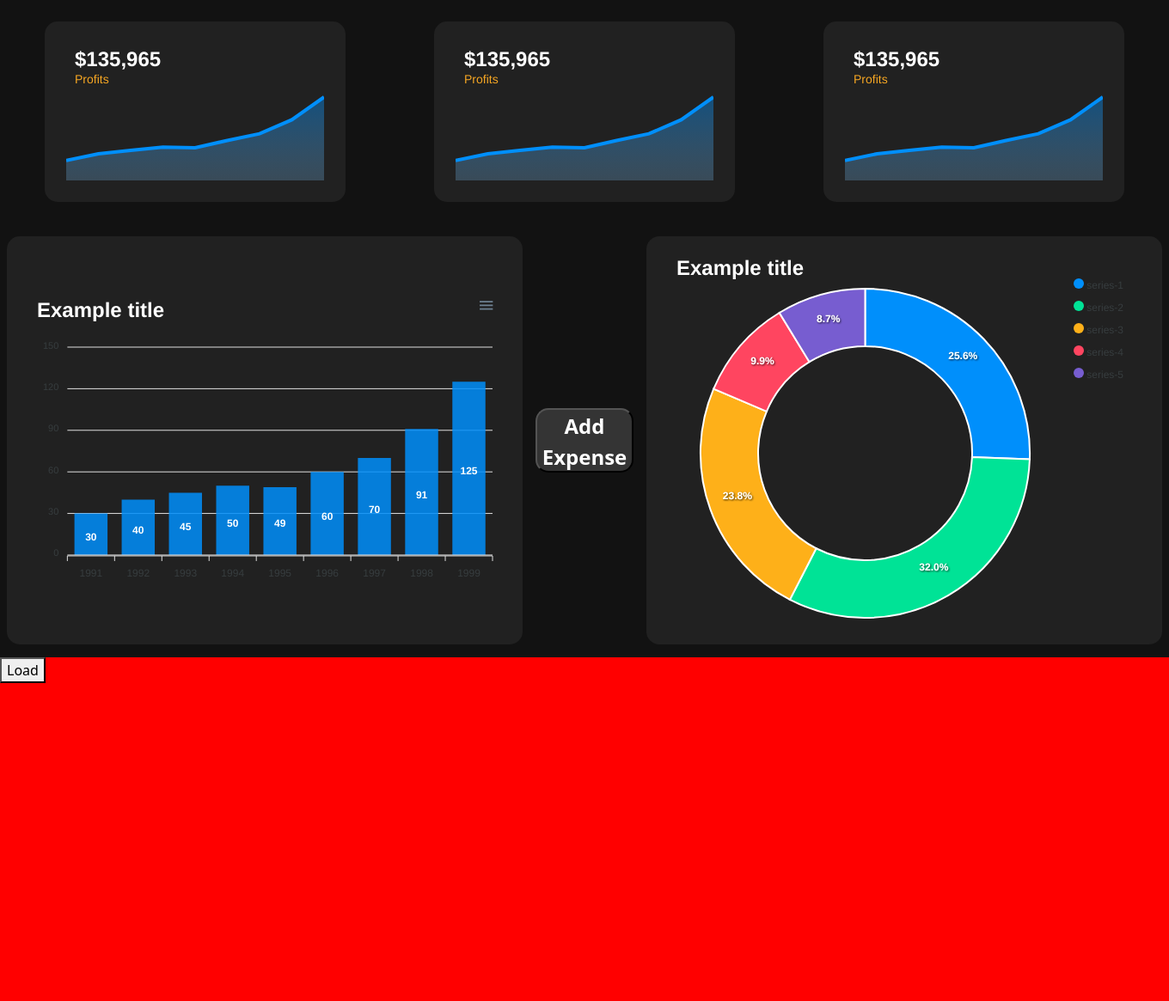
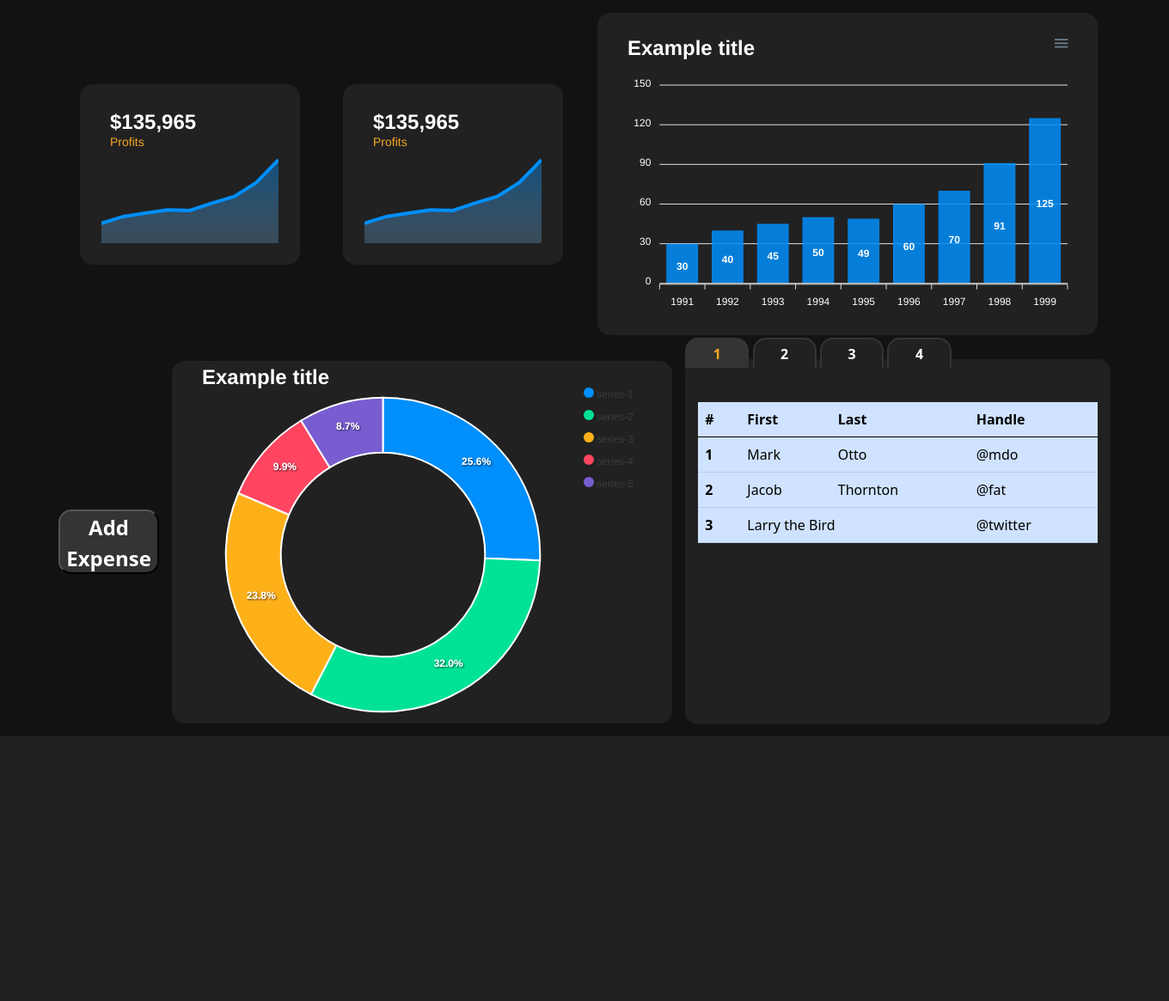
Before and after one commit to CampoNover16/ExpenseEase, a Flask app: page / in a window 1360 px wide. Shown: the part 56-1221 px from the top of the page at 86% size. After the commit the page ends 913 px from the top, so only its background shows below. Run offline with Flask 3, Linux system fonts and the light colour scheme; the visitor is signed in with stand-in values (Sample User, id 1); tables that the repository leaves empty or names only in its code hold one stand-in row (values such as "Sample post"); some libraries are stand-ins or nearby versions.

Commit message:
added switchable table for user expenses with functionality + charts css style fix + some css styles fix

```diff
--- a/app.py
+++ b/app.py
@@ -34,7 +34,6 @@ def index():
                 users += 1
         mysql.connection.commit()
         cursor.close()
-        print(user_board)
     return render_template('index.html', user=session, board=user_board, second_user = second_user, users_count = users)
 
 @app.route('/register', methods=['POST', 'GET'])
@@ -87,7 +86,6 @@ def createCodeToBoard():
 @app.route('/createInvfromReq', methods=['GET','POST'])
 def createInvFromReq():
     req = request.get_json()
-    message = None
     if(req):
         newBoardCode = createCodeToBoard()
         cursor = mysql.connection.cursor()
--- a/static/css/main.css
+++ b/static/css/main.css
@@ -29,7 +29,7 @@ body{
     background-color: var(--primary);
     margin: 15px;
     padding: 25px;
-    height: 475px;
+    height: 375px;
     display: flex;
     justify-content: center;
     align-items: center;
@@ -245,3 +245,73 @@ body{
 .btn-close {
     filter: invert(1);
 }
+
+.expenses-container{
+    width: 90%;
+    margin-right: auto;
+    margin-left: auto;
+}
+
+#expenses-table{
+    width: 900px;
+    height: 425px;
+    background-color: var(--primary);
+    border-radius: 15px;
+}
+
+.tabs-holder{
+    position: relative;
+    top: -25px;
+}
+
+.switch-tab{
+    width: 15%;
+    height: 35px;
+    border-top-left-radius: 15px;
+    border-top-right-radius: 15px;
+    background-color: var(--primary);
+    border-top: 2px solid var(--secondary);
+    border-left: 2px solid var(--secondary);
+    border-right: 2px solid var(--secondary);
+    border-bottom: none;
+    color: var(--text-color);
+    font-weight: 600;
+    pointer-events: all;
+}
+
+.switch-tab:hover{
+    color: var(--accent);
+}
+
+.switch-tab.active{
+    background-color: var(--secondary);
+    color: var(--accent);
+}
+
+.tab1,
+.tab2,
+.tab3,
+.tab4{
+    padding: 15px;
+    display: none;
+}
+
+.tab1.active,
+.tab2.active,
+.tab3.active,
+.tab4.active{
+    display: block;
+}
+
+.apexcharts-menu {
+    background: var(--primary) !important;
+    border: 1px solid var(--secondary) !important;
+}
+
+.apexcharts-theme-light .apexcharts-menu-item:hover {
+    background: var(--accent) !important;
+}
+
+.apexcharts-tooltip {
+    background-color: var(--primary) !important;
+}
--- a/static/js/board-control.js
+++ b/static/js/board-control.js
@@ -69,9 +69,9 @@ function saveBoardName(){
   }
 }
 
-loadBtn.addEventListener("click", function () {
-  loadAllData();
-})
+// loadBtn.addEventListener("click", function () {
+//   loadAllData();
+// })
 
 modal.addEventListener('shown.bs.modal', function () {
   var isNameValid,isPriceValid,isCategoryValid,isDateValid,isFormValid = false;
@@ -169,10 +169,36 @@ var optionsColumns = {
     },
     series: [{
         name: 'sales',
-        data: [30,40,45,50,49,60,70,91,125]
+        data: [30,40,45,50,49,60,70,91,125],
     }],
     xaxis: {
-        categories: [1991,1992,1993,1994,1995,1996,1997, 1998,1999]
+        categories: [1991,1992,1993,1994,1995,1996,1997, 1998,1999],
+        labels: {
+          show: true,
+          style: {
+              colors: '#FFFFFF',
+              fontSize: '12px',
+              fontFamily: 'Helvetica, Arial, sans-serif',
+              fontWeight: 400,
+              cssClass: 'apexcharts-xaxis-label',
+          },
+        },
+    },
+    yaxis: {
+      labels: {
+        show: true,
+        style: {
+            colors: '#FFFFFF',
+            fontSize: '12px',
+            fontFamily: 'Helvetica, Arial, sans-serif',
+            fontWeight: 400,
+            cssClass: 'apexcharts-xaxis-label',
+        },
+      },
+    },
+    tooltip: {
+      enabled: true,
+      theme: 'dark',
     },
     title: {
       text: 'Example title',
@@ -200,6 +226,10 @@ var optionsDonut = {
           }
         }
       }],
+      tooltip: {
+        enabled: true,
+        theme: 'dark',
+      },
       title: {
         text: 'Example title',
         offsetX: 0,
@@ -243,6 +273,10 @@ title: {
     color:'#FFFFFF',
     }
 },
+tooltip: {
+  enabled: true,
+  theme: 'dark',
+},
 subtitle: {
     text: 'Profits',
     offsetX: 0,
@@ -256,12 +290,12 @@ subtitle: {
 
 var chartSpark1 = new ApexCharts(document.querySelector("#chartSpark1"), optionsSpark3);
 var chartSpark2 = new ApexCharts(document.querySelector("#chartSpark2"), optionsSpark3);
-var chartSpark3 = new ApexCharts(document.querySelector("#chartSpark3"), optionsSpark3);
+// var chartSpark3 = new ApexCharts(document.querySelector("#chartSpark3"), optionsSpark3);
 var chartColumns = new ApexCharts(document.querySelector("#chartColumns"), optionsColumns);
 var chartDonut = new ApexCharts(document.querySelector("#chartDonut"), optionsDonut);
 
 chartSpark1.render();
 chartSpark2.render();
-chartSpark3.render();
+// chartSpark3.render();
 chartColumns.render();
 chartDonut.render();
--- /dev/null
+++ b/templates/expenses-table.html
@@ -0,0 +1,42 @@
+<div id="expenses-table">
+    <div class="tabs-holder">
+        <button class="switch-tab active" onclick="switchTab(1)" data-tab="1">1</button>
+        <button class="switch-tab" onclick="switchTab(2)" data-tab="2">2</button>
+        <button class="switch-tab" onclick="switchTab(3)" data-tab="3">3</button>
+        <button class="switch-tab" onclick="switchTab(4)" data-tab="4">4</button>
+    </div>
+    <div class="tab tab1 active">
+        <table class="table table-primary">
+            <thead>
+              <tr>
+                <th scope="col">#</th>
+                <th scope="col">First</th>
+                <th scope="col">Last</th>
+                <th scope="col">Handle</th>
+              </tr>
+            </thead>
+            <tbody>
+              <tr>
+                <th scope="row">1</th>
+                <td>Mark</td>
+                <td>Otto</td>
+                <td>@mdo</td>
+              </tr>
+              <tr>
+                <th scope="row">2</th>
+                <td>Jacob</td>
+                <td>Thornton</td>
+                <td>@fat</td>
+              </tr>
+              <tr>
+                <th scope="row">3</th>
+                <td colspan="2">Larry the Bird</td>
+                <td>@twitter</td>
+              </tr>
+            </tbody>
+        </table>
+    </div>
+    <div class="tab tab2"></div>
+    <div class="tab tab3"></div>
+    <div class="tab tab4"></div>
+</div>
--- a/templates/index.html
+++ b/templates/index.html
@@ -48,6 +48,7 @@
 </nav>
 {% if board: %}
 {% include 'user-settings.html' %}
+<div class="expenses-container">
   <div class="d-flex flex-column">
     <div class="d-flex justify-content-center">
       <div class="graph-holder">
@@ -56,21 +57,23 @@
       <div class="graph-holder">
         <div id="chartSpark2"></div>
       </div>
+      <!-- <div class="graph-holder">
+        <div id="chartSpark3"></div>
+      </div> -->
       <div class="graph-holder">
-      <div id="chartSpark3"></div>
+        <div id="chartColumns"></div>
       </div>
     </div>
     <div class="d-flex justify-content-center align-items-center">
-    <div class="graph-holder">
-      <div id="chartColumns"></div>
-    </div>
       <button type="button" class="add-expense " data-bs-toggle="modal" data-bs-target="#modalCenter">Add Expense</button>
       <div class="graph-holder">
         <div id="chartDonut"></div>
       </div>
+      {% include 'expenses-table.html' %}
     </div>
-  <div class="all-expenses-box">
+    <!-- <div class="all-expenses-box">
       <button id="load-data">Load</button>
+    </div> -->
   </div>
 </div>
 <!-- Modal -->
@@ -198,6 +201,24 @@
     navbar.insertAdjacentHTML("afterend", html);
   }
 
+  function switchTab(tab_nr){
+    var allTabs = document.querySelectorAll('.switch-tab');
+    var allTabsContent = document.querySelectorAll('.tab');
+    // console.log(allTabs);
+    for (const tab of allTabs) {
+      tab.classList.remove('active');
+    }
+    for (const tab of allTabsContent) {
+      tab.classList.remove('active');
+    }
+
+    var activateTab = document.querySelector('[data-tab="'+tab_nr+'"]');
+    activateTab.classList.add('active');
+
+    var activateTabContent = document.querySelector('.tab'+tab_nr+'');
+    activateTabContent.classList.add('active');
+  }
+
   function starterJoinBoard(){
     var givenBoardCode = document.getElementById('givenBoardCode').value;
     joinUserBoard(givenBoardCode);
```
Lines whose indentation alone changed are shown as unchanged.
